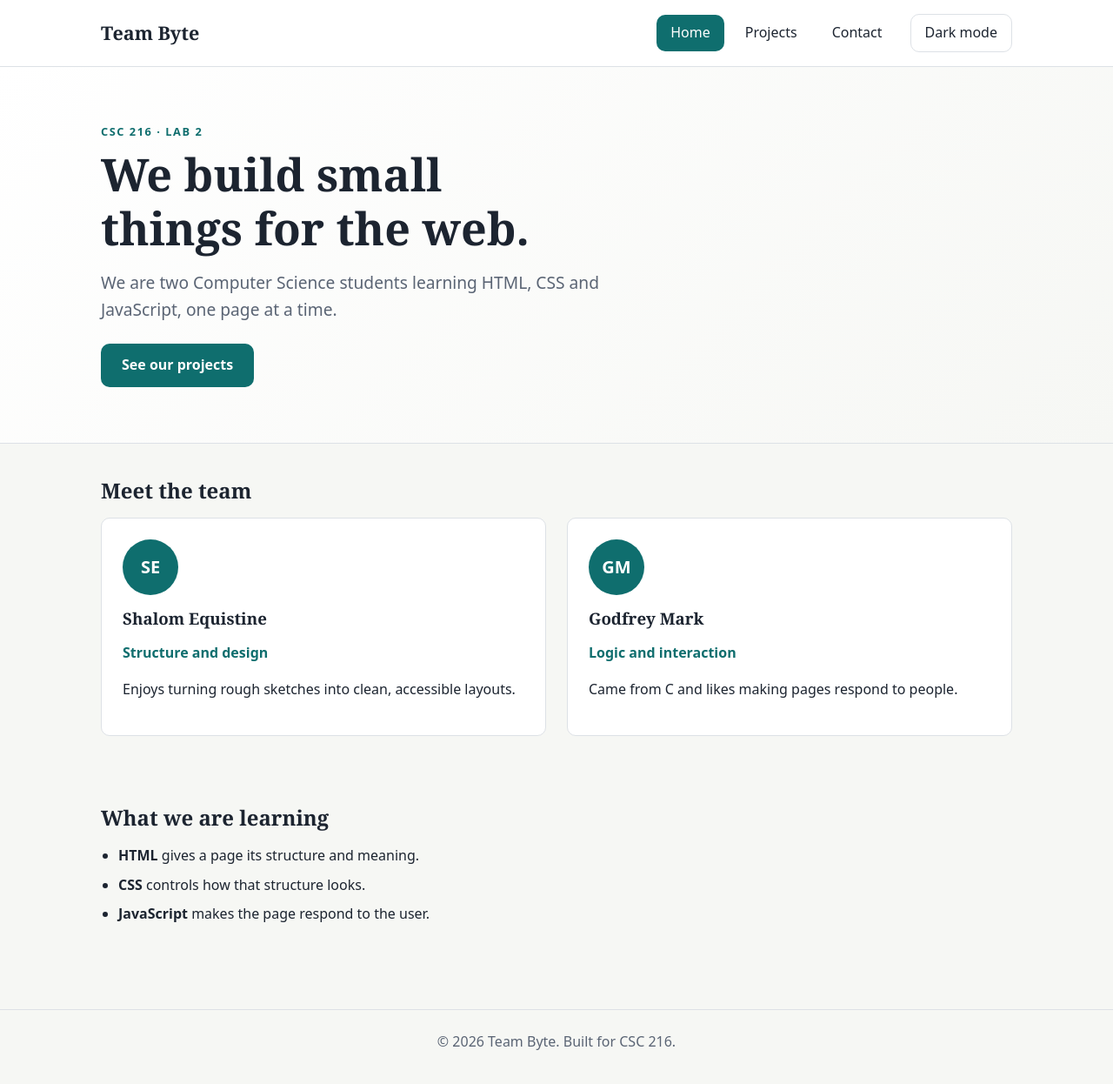
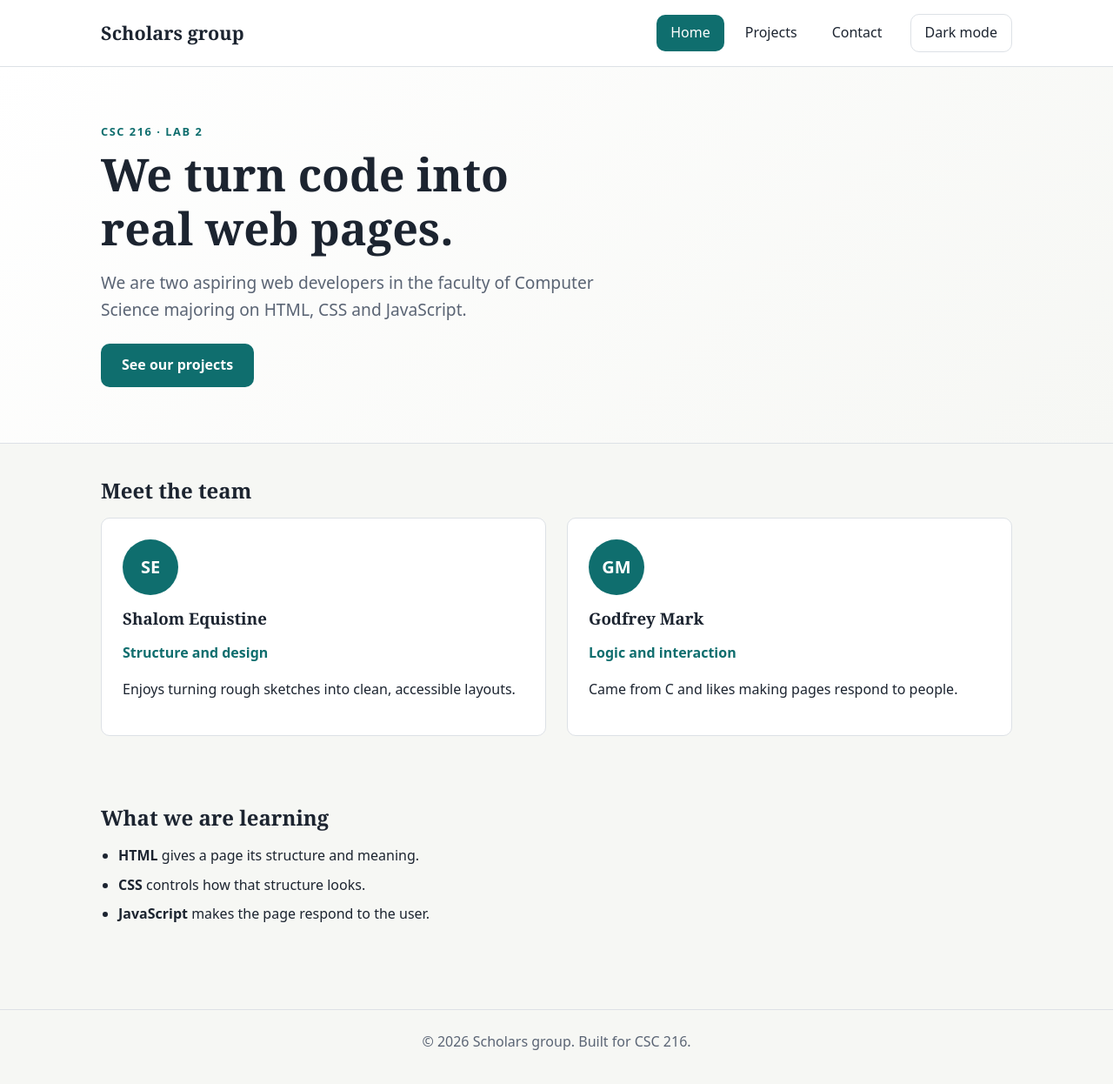
Before and after one commit to Goddycodes/team-website, a plain HTML site: page index.html in a window 1280 px wide. Shown: the whole page at 87% size. Drawn offline with Linux system fonts and the light colour scheme.

Commit message:
Replace of team name hero heading and lead paragraph

```diff
--- a/index.html
+++ b/index.html
@@ -3,8 +3,8 @@
 <head>
   <meta charset="UTF-8">
   <meta name="viewport" content="width=device-width, initial-scale=1.0">
-  <meta name="description" content="Team Byte: a CSC 216 web development pair.">
-  <title>Home | Team Byte</title>
+  <meta name="description" content="Scholars group: a CSC 216 web development pair.">
+  <title>Home | Scholars group</title>
   <link rel="stylesheet" href="css/styles.css">
   <script src="js/script.js" defer></script>
 </head>
@@ -13,7 +13,7 @@
 
   <header class="site-header">
     <div class="container header-inner">
-      <a class="logo" href="index.html">Team Byte</a>
+      <a class="logo" href="index.html">Scholars group</a>
       <button class="nav-toggle" type="button" aria-expanded="false" aria-controls="site-nav">Menu</button>
       <nav id="site-nav" class="site-nav" aria-label="Main">
         <ul>
@@ -30,8 +30,8 @@
     <section class="hero">
       <div class="container">
         <p class="eyebrow">CSC 216 · Lab 2</p>
-        <h1>We build small things for the web.</h1>
-        <p class="lead">We are two Computer Science students learning HTML, CSS and JavaScript, one page at a time.</p>
+        <h1>We turn code into real web pages.</h1>
+        <p class="lead">We are two aspiring web developers in the faculty of Computer Science majoring on HTML, CSS and JavaScript.</p>
         <a class="button" href="projects.html">See our projects</a>
       </div>
     </section>
@@ -66,7 +66,7 @@
 
   <footer class="site-footer">
     <div class="container">
-      <p>© <span id="year">2026</span> Team Byte. Built for CSC 216.</p>
+      <p>© <span id="year">2026</span> Scholars group. Built for CSC 216.</p>
     </div>
   </footer>
 </body>
```
Also changed, not shown: contact.html (+4 -4 lines), projects.html (+4 -4 lines).
